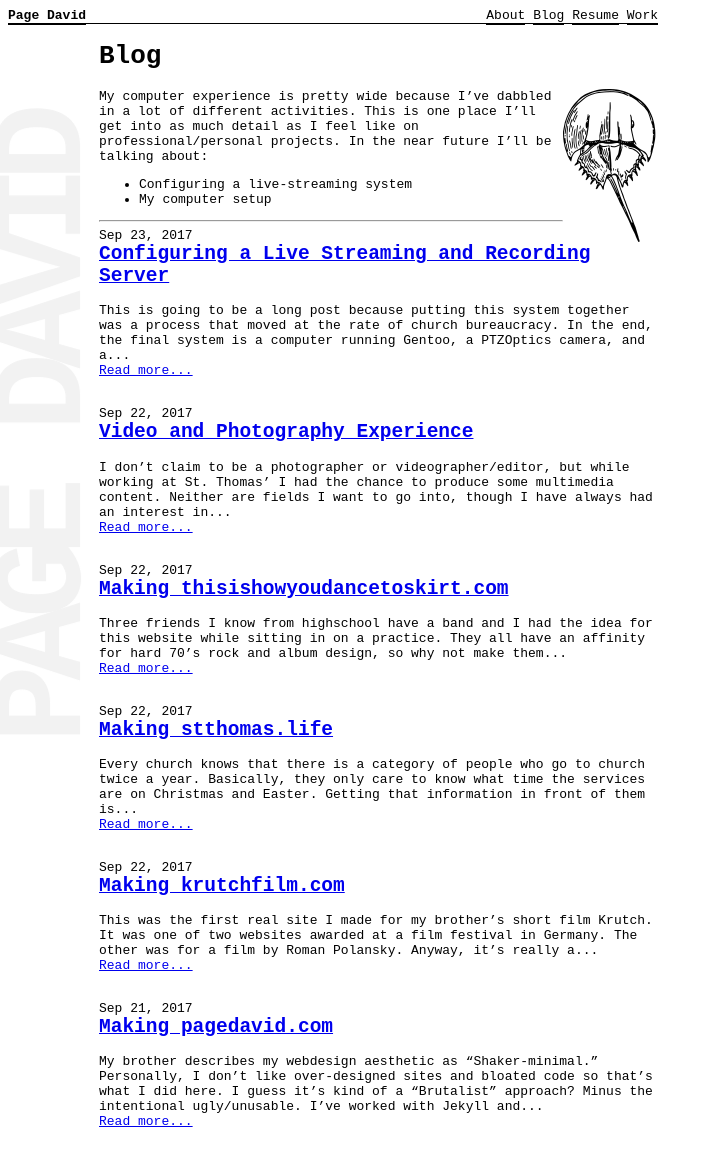
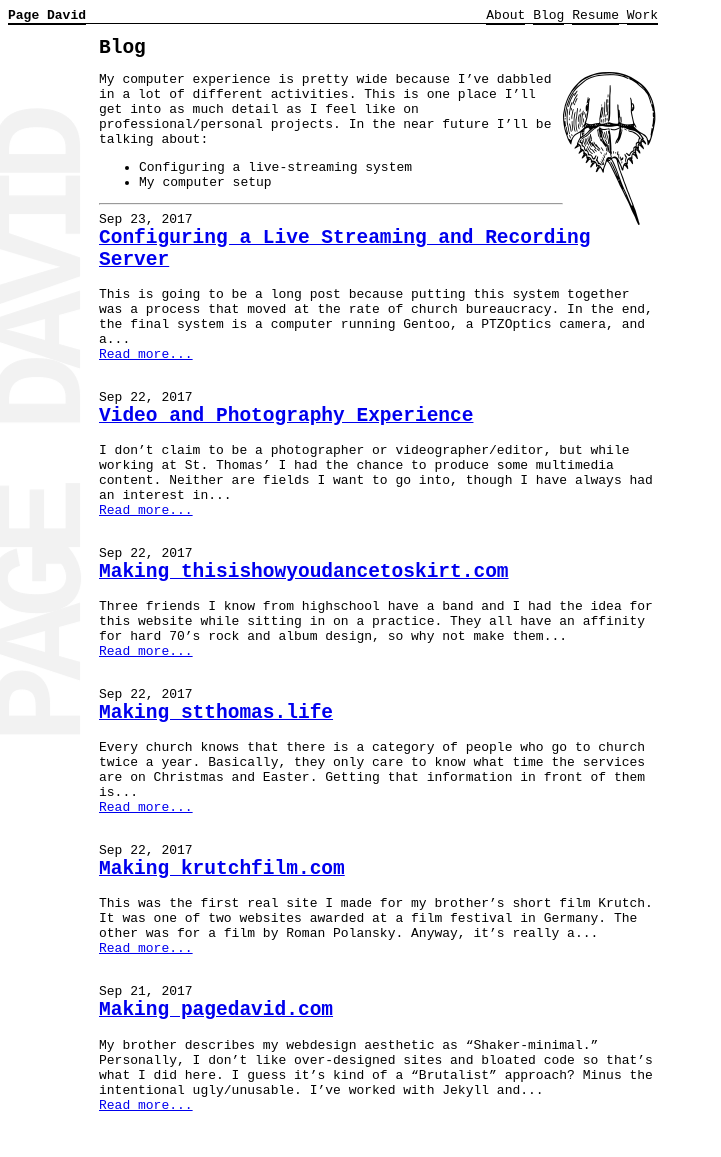
Before and after one commit to pagedavid/pagedavid.github.io, a Jekyll site: the page built from blog.md, in a window 1280 px wide. Shown: the whole page, without its empty margins (0-721 px from the left). Built offline with Jekyll 4.4.1, drawn with Linux system fonts in a browser that asks for light colours.

Commit message:
set h1 font-size

```diff
--- a/_layouts/blog.html
+++ b/_layouts/blog.html
@@ -1,7 +1,7 @@
 ---
 layout: default
 ---
-
+{% include relative.html %}
 <div class="blog">
 
   <h1 class="page-heading">{{ page.title | escape }}</h1>
--- a/_sass/brutal/_base.scss
+++ b/_sass/brutal/_base.scss
@@ -50,3 +50,7 @@ html {
 .float-right {
 	float: right;
 }
+
+h1 {
+  font-size: 150%;
+}
```
